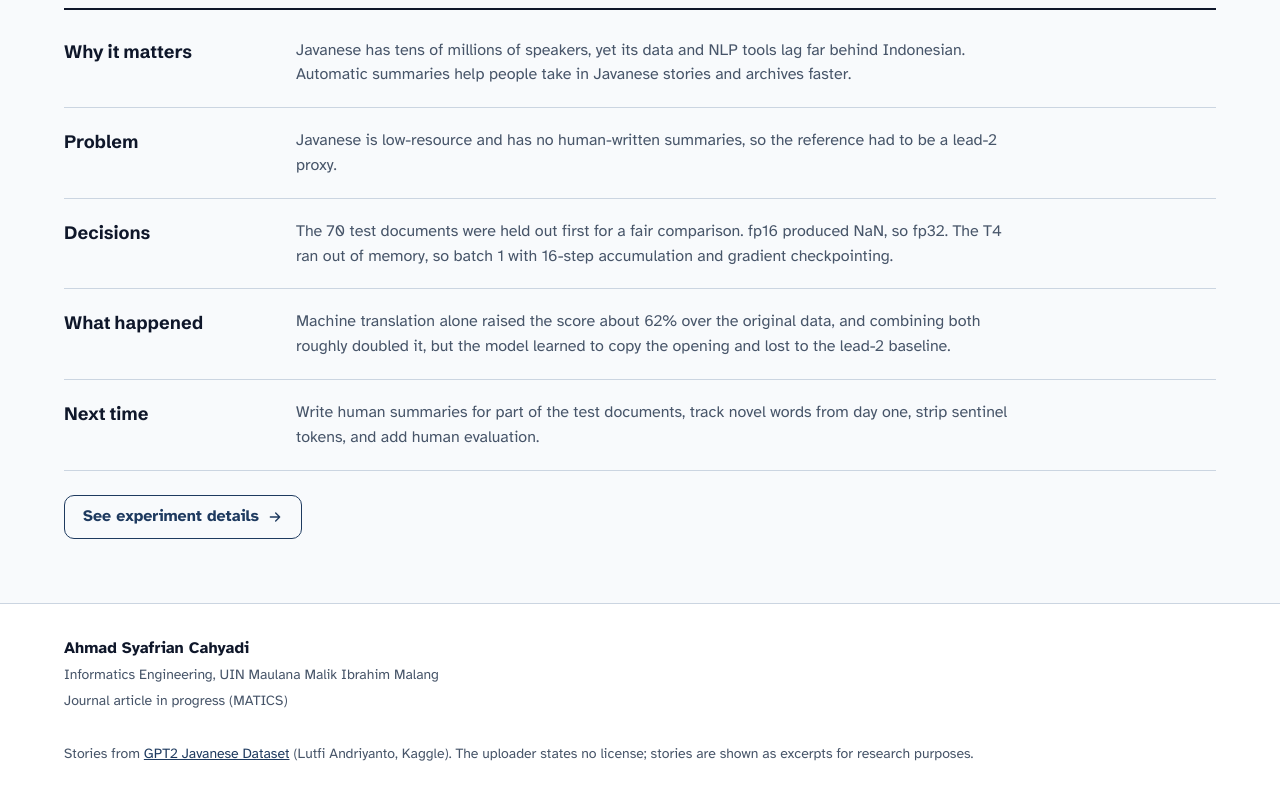
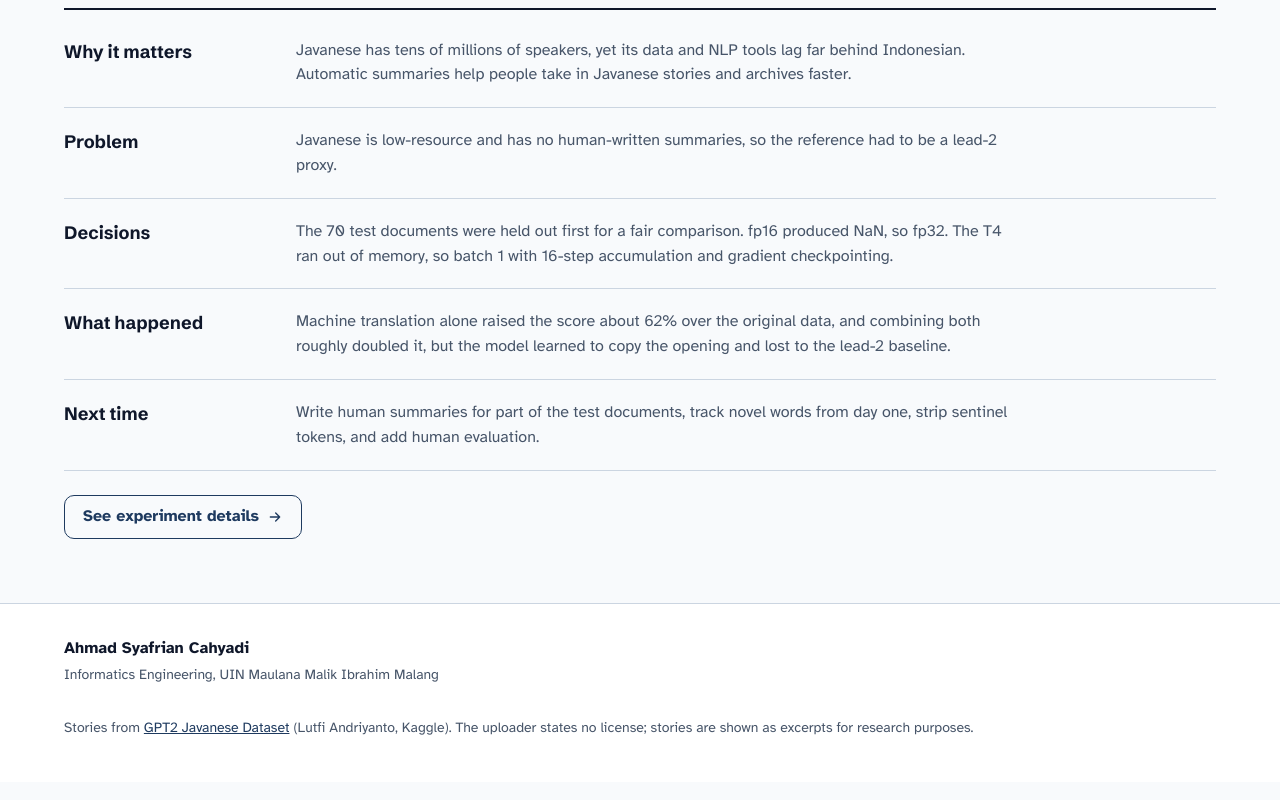
Before and after one commit to Syafrianahmad/skripsi, a React (Vite) app: page / in a window 1280 px wide. Shown: the part 2473-3273 px from the top of the page. Built offline with nearby package versions, Linux system fonts and the light colour scheme.

Commit message:
docs: hapus sebutan artikel jurnal MATICS dari footer dan dokumen

```diff
--- a/src/components/Footer.tsx
+++ b/src/components/Footer.tsx
@@ -10,7 +10,6 @@ export function Footer() {
         <div className="footer-id">
           <strong>Ahmad Syafrian Cahyadi</strong>
           <span>{t.footer.affil}</span>
-          <span>{t.footer.journal}</span>
         </div>
         <div className="footer-side">
           <span>
--- a/src/i18n/en.ts
+++ b/src/i18n/en.ts
@@ -222,7 +222,6 @@ export const en: Dict = {
   },
   footer: {
     affil: 'Informatics Engineering, UIN Maulana Malik Ibrahim Malang',
-    journal: 'Journal article in progress (MATICS)',
     storiesFrom: 'Stories from',
     source: 'The uploader states no license; stories are shown as excerpts for research purposes.',
   },
--- a/src/i18n/id.ts
+++ b/src/i18n/id.ts
@@ -223,7 +223,6 @@ export const id = {
   },
   footer: {
     affil: 'Teknik Informatika, UIN Maulana Malik Ibrahim Malang',
-    journal: 'Artikel jurnal dalam proses (MATICS)',
     storiesFrom: 'Cerita dari',
     source: 'Pengunggah tidak mencantumkan lisensi; cerita ditampilkan sebagai cuplikan untuk keperluan penelitian.',
   },
```
Also changed, not shown: 4 other files (tests, documents, lock files or other folders).
